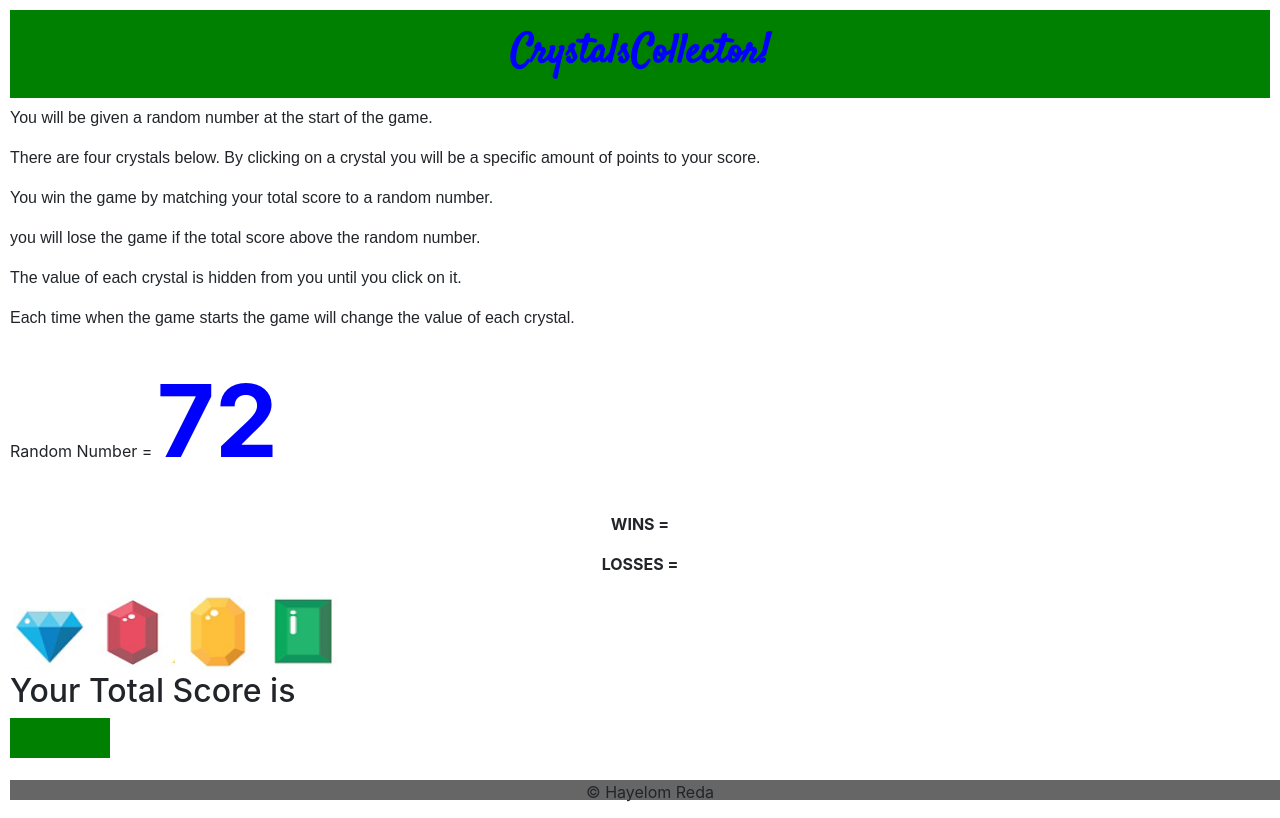
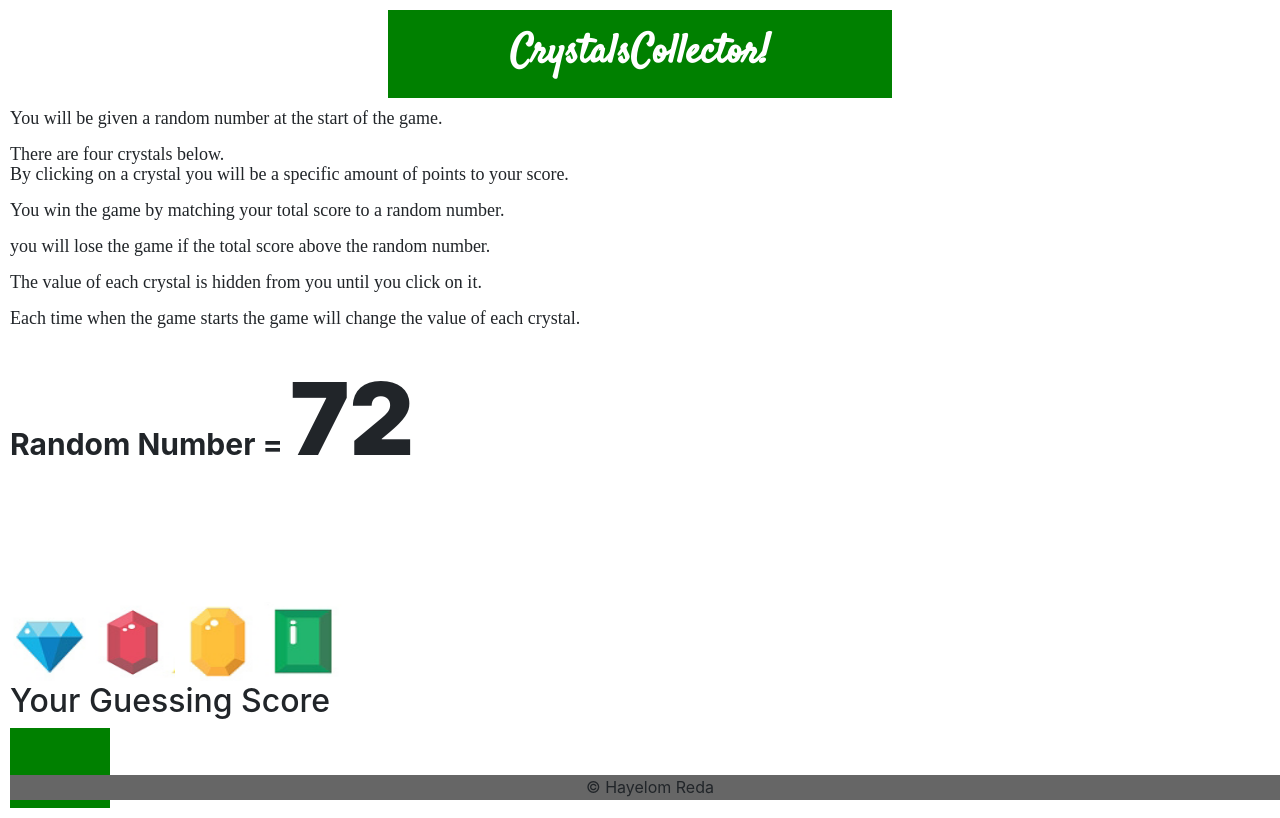
Before and after one commit to HayelomR/Random-Number, a plain HTML site: page index.html in a window 1280 px wide. Drawn offline with nearby package versions, Linux system fonts and the light colour scheme.

Commit message:
chnage to css

```diff
--- a/assets/css/style.css
+++ b/assets/css/style.css
@@ -10,8 +10,10 @@ body{
 	margin: 10px;
 }
 h1{
+margin-left: 30%;
 text-align: center;
-color: blue;
+margin-right: 30%;
+color: white;
 padding: 20px;
 font-weight: bold;
 font-family: 'Satisfy', cursive;
@@ -20,29 +22,40 @@ background-color: green;
 #random{
 	font-weight: bolder;
 	font-size: 100px;
-	color:blue;
+
 }
 .WinLos{
-text-align: center;
-margin-left: 0px;
-font-weight: bolder;
+
+font-size: 20px;
+		color: white;
+		margin-left: 0px;
+		font-weight: bolder;
 }
-.click {
+.size{
+		font-size: 30px;
+
+		font-weight: bolder;
+	}
+.img {
 	height: 80px;
 	width: 80px;
 	background-color: blue;
 }
 
 .instruction{
-	font-family: sans-serif;
+	margin-top: 10px;
+		line-height: 20px;
+		font-size: 18px;
+		font-family: "Times New Roman", Georgia, Serif;
 }
+
 #addNumber{
 background-color: green;
-	font-size: 190;
-	color: white;
-	padding: 20px;
-	width: 100px;
-	height: 10px;
+		margin-top: 5px;
+		margin-bottom: 10px;
+		padding: 40px;
+		width: 100px;
+		height: 50px;
 }
 .footer {
   position: fixed;
@@ -50,6 +63,6 @@ background-color: green;
   width: 100%;
   text-align: center;
   /* Set the fixed height of the footer here */
-  height: 20px;
+  height: 25px;
   background-color: #666666;
 }
--- a/index.html
+++ b/index.html
@@ -4,7 +4,7 @@
 	<title>crystals</title>
 	<link rel="stylesheet" type="text/css" href="assets/css/reset.css">
 	<meta name="viewport" content="width=device-width, initial-scale=1.0">
-	<link rel="stylesheet" href="https://bootswatch.com/cosmo/bootstrap.min.css">
+	<link rel="stylesheet" href="https://bootswatch.com/slate/bootstrap.min.css">
 	<link href="https://fonts.googleapis.com/css?family=Satisfy" rel="stylesheet">
 	<link rel="stylesheet" type="text/css" href="assets/css/style.css">
 </head>
@@ -14,27 +14,27 @@
 		<div class="wrapper"></div>
 		<div class="instruction">
 			<p>You will be given a random number at the start of the game.</p>
-			<p>There are four crystals below. By clicking on a crystal you will be a specific amount of points to your score.</p>
+			<p>There are four crystals below. <br>By clicking on a crystal you will be a specific amount of points to your score.</p>
 			<p>You win the game by matching your total score to a random number.</p>
 			<p> you will lose the game if the total score above the random number.</p>
 			<p>The value of each crystal is hidden from you until you click on it.</p>
 			<p>Each time when the game starts the game will change the value of each crystal.</p>
 		</div>
 		<div class"numberToWin">
-			<p> Random Number = <span id="random"></span></p>
+			<p class="size"> Random Number = <span id="random"></span></p>
 		</div>
 		<div class="WinLos">
 			<p>WINS = <span id="won"></span></p>
 			<p>LOSSES = <span id="los"></span></p>
 		</div>
 		<div class="crystals">
-			<img src="assets/images/blue.jpg" class="click" id="blue">
-			<img src="assets/images/red.jpg" class="click" id="red">
-			<img src="assets/images/yellow.jpg" class="click" id="yellow">
-			<img src="assets/images/green.jpg" class="click" id="green">
+			<img src="assets/images/blue.jpg" class="img" id="blue">
+			<img src="assets/images/red.jpg" class="img" id="red">
+			<img src="assets/images/yellow.jpg" class="img" id="yellow">
+			<img src="assets/images/green.jpg" class="img" id="green">
 		</div>
 		<div class="result">
-			<h2>Your Total Score is</h2>
+			<h2>Your Guessing Score</h2>
 		</div>
 
 		<div id="addNumber"></div> <!-- this will be the number that will be made by the addition of the random number genrated from crystals. -->
```
